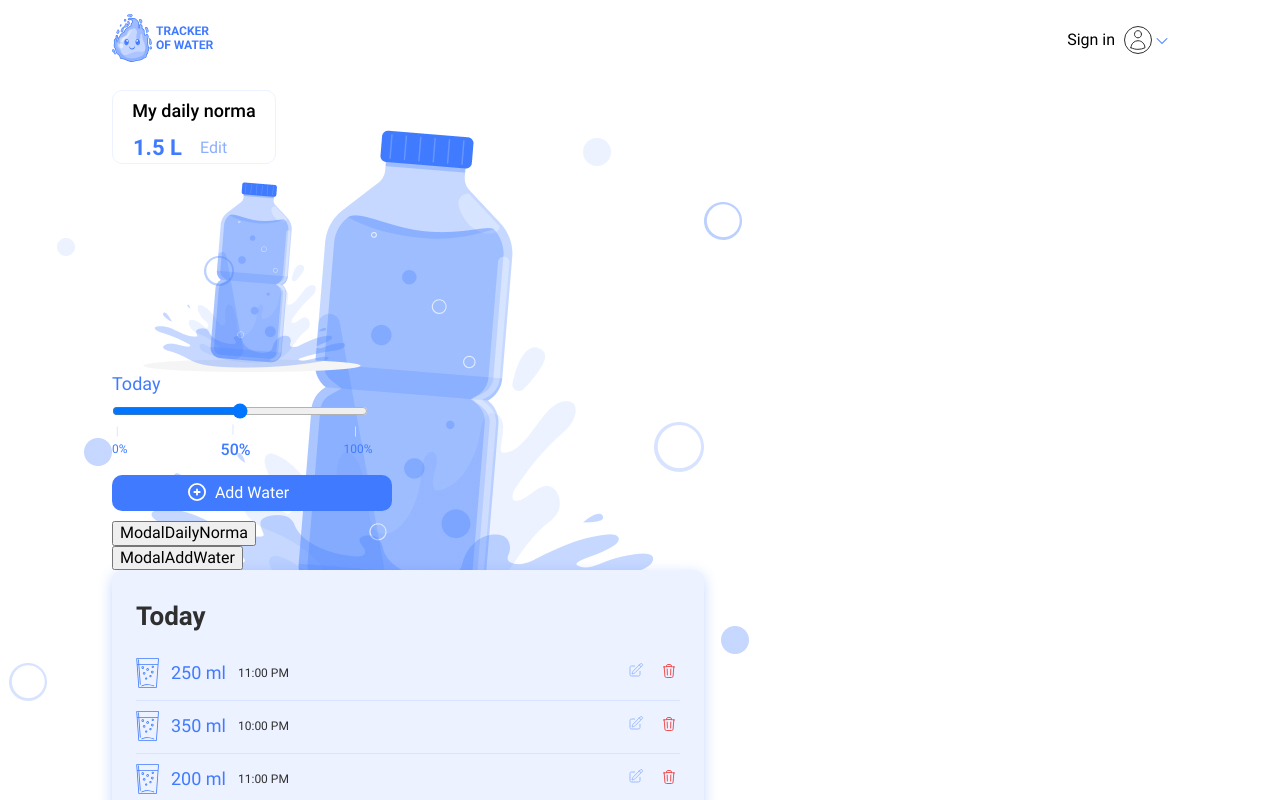
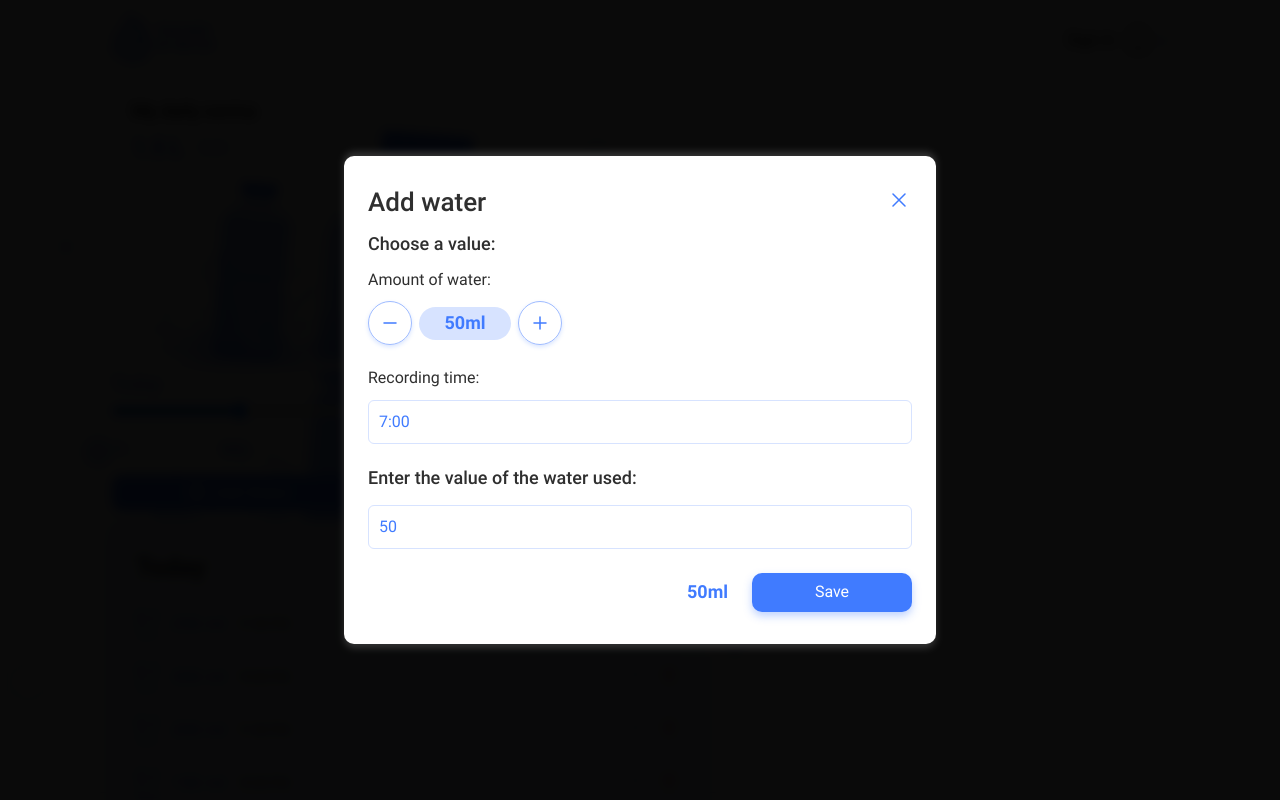
Before and after one commit to GoitStudentsWorks/bc-65-react-node-Elizabethhub, a React (Vite) app: page /byte-my-water-app/home in a window 1280 px wide. Both pictures are taken after a click on the button "Add Water". Shown: the top 800 px of the page. Built offline with nearby package versions, Linux system fonts and the light colour scheme.

Commit message:
add waterSlice, selectors, store, modal add open and close logic by two buttons on home page

```diff
--- a/src/components/App/App.jsx
+++ b/src/components/App/App.jsx
@@ -4,7 +4,7 @@ import WelcomePage from '../../pages/WelcomePage/WelcomePage';
 import HomePage from '../../pages/Home/HomePage';
 import LoginPage from '../../pages/LoginPage/LoginPage';
 import RegistrationPage from '../../pages/RegistrationPage/RegistrationPage';
-import ModalAddWater from '../ModalAddWater/ModalAddWater';
+// import ModalAddWater from '../ModalAddWater/ModalAddWater';
 
 function App() {
   return (
@@ -14,7 +14,7 @@ function App() {
         <Route path="/home" element={<HomePage />} />
         <Route path="/signin" element={<LoginPage />} />
         <Route path="/signup" element={<RegistrationPage />} />
-        <Route path="/modaladd" element={<ModalAddWater />} />
+        {/* <Route path="/modaladd" element={<ModalAddWater />} /> */}
       </Route>
       <Route path="*" element={<Navigate to="/" />} />
     </Routes>
--- a/src/components/DailyNorma/DailyNorma.jsx
+++ b/src/components/DailyNorma/DailyNorma.jsx
@@ -1,20 +1,8 @@
-import { useState } from 'react';
-import ModalDailyNorma from '../ModalDailyNorma/ModalDailyNorma';
-import ModalAddWater from '../ModalAddWater/ModalAddWater';
 import DailyEdit from './DailyEdit';
 import WaterRatio from './WaterRatio';
 import bottleMobile from '../../images/dailyBottle/bottleMobile.png';
 
 const DailyNorma = () => {
-  const [modalType, setModalType] = useState(null);
-
-  const openModal = (type) => {
-    setModalType(type);
-  };
-
-  const closeModal = () => {
-    setModalType(null);
-  };
 
   return (
     <>
@@ -23,14 +11,7 @@ const DailyNorma = () => {
         <img src={bottleMobile} alt="bottle-background" />
         <WaterRatio />
       </div>
-      <div>
-        <button onClick={() => openModal('dailyNorma')}>ModalDailyNorma</button>
-        {modalType === 'dailyNorma' && <ModalDailyNorma onClose={closeModal} />}
-      </div>
-      <div>
-        <button onClick={() => openModal('addWater')}>ModalAddWater</button>
-        {modalType === 'addWater' && <ModalAddWater onClose={closeModal} />}
-      </div>
+
     </>
   );
 };
--- a/src/components/DailyNorma/WaterRatio.jsx
+++ b/src/components/DailyNorma/WaterRatio.jsx
@@ -9,7 +9,14 @@ import {
   RangeWrapper,
 } from './WaterRatio.styled';
 import AddSvg from '../../images/svg/AddSvg';
+import { useDispatch, useSelector } from 'react-redux';
+import { modalIsOpen } from '../../store/water/selectors';
+import { changeModalAddForm } from '../../store/water/waterSlice';
+import ModalAddWater from '../ModalAddWater/ModalAddWater';
 const WaterRatio = () => {
+  const isModalOpen = useSelector(modalIsOpen);
+  const dispatch = useDispatch();
+
   return (
     <RangeWrapper>
       <RangeInputTitl>Today</RangeInputTitl>
@@ -28,8 +35,15 @@ const WaterRatio = () => {
           100%
         </RangePercent>
       </RangePercentWrap>
-      <RangeButton>Add Water</RangeButton>
+      <RangeButton
+        onClick={() => {
+          dispatch(changeModalAddForm(true));
+        }}
+      >
+        Add Water
+      </RangeButton>
       <AddSvg />
+      {isModalOpen && <ModalAddWater />}
     </RangeWrapper>
   );
 };
--- a/src/components/ModalAddWater/ModalAddWater.jsx
+++ b/src/components/ModalAddWater/ModalAddWater.jsx
@@ -10,14 +10,42 @@ import {
   StyledModalAddValue,
   StyledModalAddWrapper,
 } from './ModalAddWaterStyled.js';
+import { useDispatch, useSelector } from 'react-redux';
+import { modalIsOpen } from '../../store/water/selectors.js';
+import { changeModalClose } from '../../store/water/waterSlice.js';
+import { useEffect } from 'react';
 
-const ModalAddWater = ({ onClose }) => {
+const ModalAddWater = () => {
+  const isModalOpen = useSelector(modalIsOpen);
+
+  const dispatch = useDispatch();
+
+  const clickBackdrop = (e) => {
+    if (e.target === e.currentTarget) {
+      dispatch(changeModalClose(false));
+    }
+  };
+  useEffect(() => {
+    const handleKeyDown = (e) => {
+      if (e.key === 'Escape') {
+        dispatch(changeModalClose(false));
+      }
+    };
+    document.addEventListener('keydown', handleKeyDown);
+
+    return () => document.removeEventListener('keydown', handleKeyDown);
+  }, [dispatch]);
+
   return (
-    <StyledModalAddBackdrop>
+    <StyledModalAddBackdrop open={isModalOpen} onClick={clickBackdrop}>
       <StyledModalAddWrapper>
         <form>
           <h2>Add water</h2>
-          <StyledModalAddClose onClick={onClose}>
+          <StyledModalAddClose
+            onClick={() => {
+              dispatch(changeModalClose(false));
+            }}
+          >
             <SvgCross />
           </StyledModalAddClose>
 
@@ -45,7 +73,7 @@ const ModalAddWater = ({ onClose }) => {
 
           <StyledModalAddSave>
             <span>50ml</span>
-            <button onClick={onClose}>Save</button>
+            <button>Save</button>
           </StyledModalAddSave>
         </form>
       </StyledModalAddWrapper>
--- a/src/components/TodayElement/TodayElement.jsx
+++ b/src/components/TodayElement/TodayElement.jsx
@@ -1,4 +1,4 @@
-import { useState } from 'react';
+// import { useState } from 'react';
 import ModalAddWater from '../ModalAddWater/ModalAddWater';
 import {
   AddBtnWrapper,
@@ -13,16 +13,12 @@ import {
 import EditSvg from '../../images/svg/svgToday/EditSvg';
 import DeleteSvg from '../../images/svg/svgToday/DeleteSvg';
 import SvgGlass from '../../images/svg/svgToday/GlassSvg';
+import { useDispatch, useSelector } from 'react-redux';
+import { modalIsOpen } from '../../store/water/selectors';
+import { changeModalAddForm } from '../../store/water/waterSlice';
 const TodayElement = () => {
-  const [isModalOpen, setIsModalOpen] = useState(false);
-
-  const openModal = () => {
-    setIsModalOpen(true);
-  };
-
-  const closeModal = () => {
-    setIsModalOpen(false);
-  };
+  const isModalOpen = useSelector(modalIsOpen);
+  const dispatch = useDispatch();
 
   let waterArr = [
     { id: 1, amount: 250, hours: '11:00' },
@@ -58,13 +54,17 @@ const TodayElement = () => {
         </StyledList>
 
         <AddBtnWrapper>
-          <button onClick={openModal}>
+          <button
+            onClick={() => {
+              dispatch(changeModalAddForm(true));
+            }}
+          >
             <span>+</span>
             <span>Open </span>
           </button>
         </AddBtnWrapper>
 
-        {isModalOpen && <ModalAddWater onClose={closeModal} />}
+        {isModalOpen && <ModalAddWater />}
       </ListWrapper>
     </>
   );
--- a/src/store/store.js
+++ b/src/store/store.js
@@ -12,6 +12,7 @@ import {
   REGISTER,
 } from 'redux-persist';
 import storage from 'redux-persist/lib/storage'; // defaults to localStorage for web
+import { waterReducer } from './water/waterSlice';
 
 const persistConfig = {
   key: 'root',
@@ -25,6 +26,7 @@ export const store = configureStore({
   reducer: {
     auth: persistedReducer,
     //Добавляем сюда свои редьюсеры!)
+    waterSlice: waterReducer,
   },
   middleware: (getDefaultMiddleware) =>
     getDefaultMiddleware({
--- /dev/null
+++ b/src/store/water/selectors.js
@@ -0,0 +1,2 @@
+export const modalIsOpen = state => state.waterSlice.modal?.modalIsOpen;
+// export const modalIsAdd = state => state.waterSlice.modal.modalAddForm;
--- /dev/null
+++ b/src/store/water/waterSlice.js
@@ -0,0 +1,29 @@
+import { createSlice } from '@reduxjs/toolkit';
+
+const waterSlice = createSlice({
+  name: 'waterSlice',
+  initialState: {
+    modal: {
+      modalIsOpen: false,
+      modalAddForm: false,
+    },
+    isLoading: false,
+  },
+  reducers: {
+    changeModalClose: (state, { payload }) => {
+      state.modal.modalIsOpen = payload;
+      state.modal.modalAddForm = payload;
+      state.modal.modalEditForm = payload;
+    },
+    changeModalAddForm: (state, { payload }) => {
+      state.modal.modalIsOpen = payload;
+      state.modal.modalAddForm = payload;
+    },
+    extraReducers: (builder) => {
+      // builder.addCase();
+    },
+  },
+});
+
+export const waterReducer = waterSlice.reducer;
+export const { changeModalAddForm, changeModalClose } = waterSlice.actions;
```
Also changed, not shown: src/store/water/operations.js (added, +14 -0 lines).
